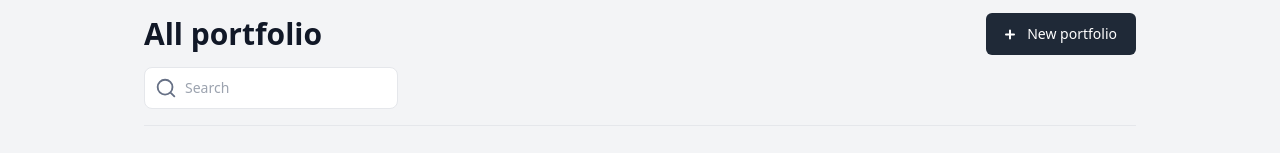
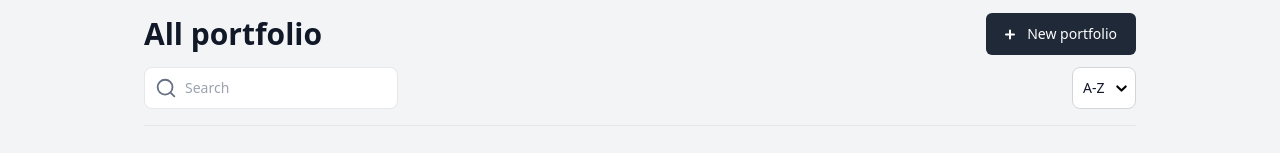
Before and after one commit to aryakpz/pilar-main, a React (Vite) app: page / in a window 1280 px wide. Shown: the part 128-281 px from the top of the page. Built offline with nearby package versions, Linux system fonts and the light colour scheme.

Commit message:
fix: add sorting functionality

```diff
--- a/src/components/PortfolioHeader.tsx
+++ b/src/components/PortfolioHeader.tsx
@@ -1,17 +1,21 @@
-import { ButtonType, ButtonVariant } from "../types"
+import { ButtonType, ButtonVariant, SortSelect } from "../types"
 import { Button } from "./Button"
 import { SearchBar } from "./SearchBar"
 import { getTimePeriodOfDay } from "../utils"
+import { SortSelector } from "./SortSelectbox"
 
 type HeaderProps = {
     onSearchChange: (value: string) => void
+    onSelectSortType: (value: SortSelect) => void
 }
 
-export const PortfolioHeader: React.FC<HeaderProps> = ({ onSearchChange }) => {
-
+export const PortfolioHeader: React.FC<HeaderProps> = ({ onSearchChange, onSelectSortType }) => {
     const handleClick = () => { }
     const onSearch = (value: string) => {
         onSearchChange(value)
+    }
+    const getSortType = (value: SortSelect) => {
+        onSelectSortType(value)
     }
     const greet = getTimePeriodOfDay();
 
@@ -32,6 +36,7 @@ export const PortfolioHeader: React.FC<HeaderProps> = ({ onSearchChange }) => {
             </div>
             <div className="flex justify-between items-center gap-2 flex-wrap">
                 <SearchBar onSearch={onSearch} />
+                <SortSelector handleSort={getSortType} />
             </div>
             <div className="my-1 h-px bg-gray-200"></div>
         </div>
--- a/src/components/PortfolioList.tsx
+++ b/src/components/PortfolioList.tsx
@@ -1,21 +1,29 @@
 import { useJsonFetch } from "../hooks"
-import { OverviewCard } from "../types";
+import { OverviewCard, SortSelect } from "../types";
 import { OverViewCard } from "./OverViewCard";
 
 type PortfolioListProps = {
-    searchValue: string
+    searchValue: string;
+    sortType: SortSelect
 }
 
-export const PortfolioList: React.FC<PortfolioListProps> = ({ searchValue }) => {
+export const PortfolioList: React.FC<PortfolioListProps> = ({ searchValue, sortType }) => {
     const { data } = useJsonFetch();
-    const Portfoliolist = data?.cards.filter((item: OverviewCard) => (
-        item.title.toLowerCase().includes(searchValue.toLowerCase())
-    ))
+    const Portfoliolist = data?.cards
+        ?.filter((item: OverviewCard) =>
+            item.title.toLowerCase().includes(searchValue.toLowerCase())
+        )
+        ?.sort((a: OverviewCard, b: OverviewCard) => {
+            if (sortType === SortSelect.DES) {
+                return b.title.localeCompare(a.title);
+            } else
+                return a.title.localeCompare(b.title);
+        });
 
     return (
         <div className="flex flex-wrap gap-5">
             {Portfoliolist && Portfoliolist.map((item: OverviewCard) => (
-                <OverViewCard item={item} />
+                <OverViewCard item={item} key={item.id} />
             ))}
         </div>
     )
--- a/src/components/SortSelectbox.tsx
+++ b/src/components/SortSelectbox.tsx
@@ -8,8 +8,9 @@ export const SortSelector: React.FC<SelectProp> = ({ handleSort }) => {
 
     return (
         <div className="w-16 flex">
-            <select className="block w-full appearance-none bg-down-arrow bg-no-repeat bg-arrow-position text-sm p-2 rounded-lg border bg-white"
-                onChange={(e)=>handleSort(e.target.value as SortSelect)} >
+            <select
+                className="block w-full border bg-white border-gray-300 text-gray-900 rounded-lg p-2.5 appearance-none text-sm bg-down-arrow bg-no-repeat bg-size pr-5 bg-arrow-position"
+                onChange={(e) => handleSort(e.target.value as SortSelect)} >
                 <option value={SortSelect.ASC}>{SortSelect.ASC}</option>
                 <option value={SortSelect.DES}>{SortSelect.DES}</option>
             </select>
--- a/src/pages/Portfolios.tsx
+++ b/src/pages/Portfolios.tsx
@@ -1,10 +1,15 @@
 import { useState } from "react";
 import { Header, PortfolioList, PortfolioHeader } from "../components";
+import { SortSelect } from "../types";
 
 export const Portfolio: React.FC = () => {
     const [searchValue, setSearchValue] = useState<string>("")
+    const [sortType, setSortType] = useState<SortSelect>(SortSelect.ASC)
     const handleSearch = (value: string) => {
         setSearchValue(value)
+    }
+    const handleGetSort = (value: SortSelect) => {
+        setSortType(value)
     }
 
     return (
@@ -12,8 +17,8 @@ export const Portfolio: React.FC = () => {
             <Header />
             <main className="w-full h-screen overflow-y-auto pt-10 bg-gray-100">
                 <div className="px-12 pb-5 sm:px-24 md:px-28 lg:px-36">
-                    <PortfolioHeader onSearchChange={handleSearch} />
-                    <PortfolioList searchValue={searchValue} />
+                    <PortfolioHeader onSearchChange={handleSearch} onSelectSortType={handleGetSort} />
+                    <PortfolioList searchValue={searchValue} sortType={sortType} />
                 </div>
             </main>
         </div>
--- a/tailwind.config.js
+++ b/tailwind.config.js
@@ -14,9 +14,11 @@ export default {
         'down-arrow':"url('/assets/images/downArrow.svg')",
       },
       backgroundPosition:{
-        'arrow-position':'right 0.8rem center',
+        'arrow-position':'right 0.2rem center',
+      },
+      backgroundSize:{
+        "size":'1.3rem 1.3rem',
       }
-
     },
   },
   plugins: [],
```
